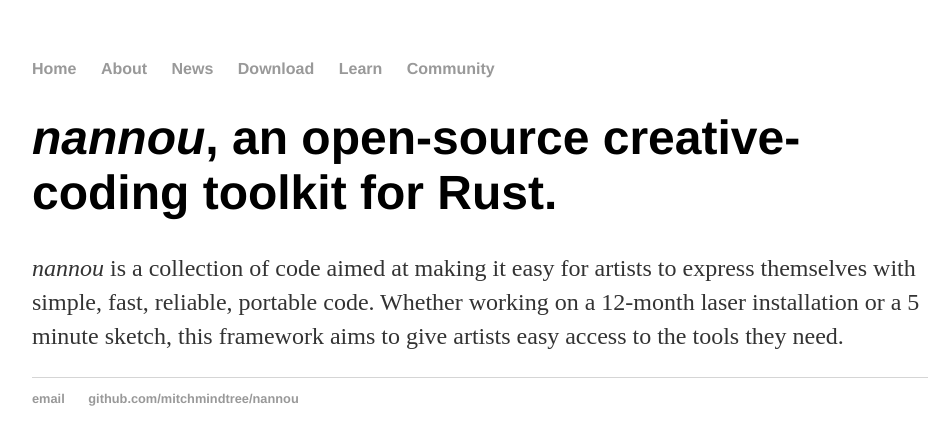
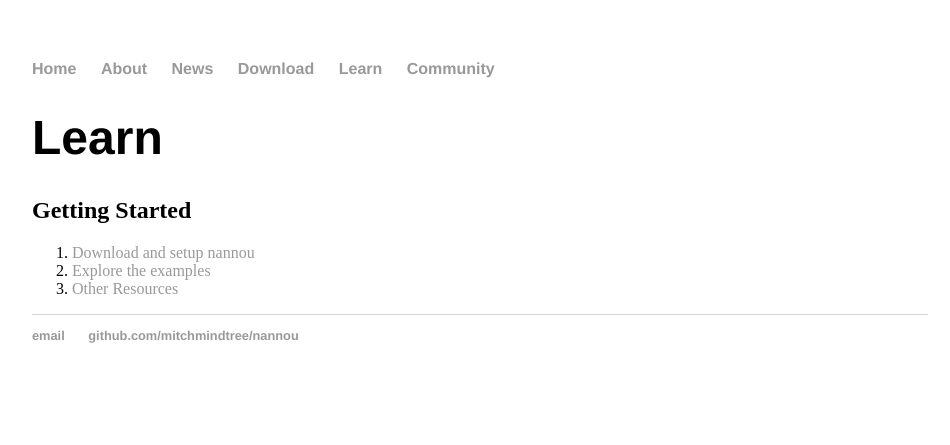
Before and after one commit to mitchmindtree/nannou-org.github.io, a Jekyll site: the page built from learn/index.html, in a window 1280 px wide. Shown: the top 445 px of the page, without its empty margins (160-1110 px from the left). Built offline with Jekyll 4.4.1, drawn with Linux system fonts in a browser that asks for light colours.

Commit message:
Updated content

```diff
--- a/learn/index.html
+++ b/learn/index.html
@@ -1,8 +1,13 @@
 ---
 layout: default
-title: nannou.cc
+title: nannou - learn
 ---
-<div class="blurb">
-	<h1><em>nannou</em>, an open-source creative-coding toolkit for Rust.</h1>
-	<p><em>nannou</em> is a collection of code aimed at making it easy for artists to express themselves with simple, fast, reliable, portable code. Whether working on a 12-month laser installation or a 5 minute sketch, this framework aims to give artists easy access to the tools they need.</p>
-</div><!-- /.blurb -->
+<div class="learn">
+	<h1>Learn</h1>
+	<h2>Getting Started</h2>
+	<ol>
+		<li><a href="/download">Download and setup nannou</a></li>
+		<li><a href="/examples">Explore the examples</a></li>
+		<li><a href="#">Other Resources</a></li>
+	</ol>
+</div>
```
Also changed, not shown: community/index.html (+6 -6 lines).
